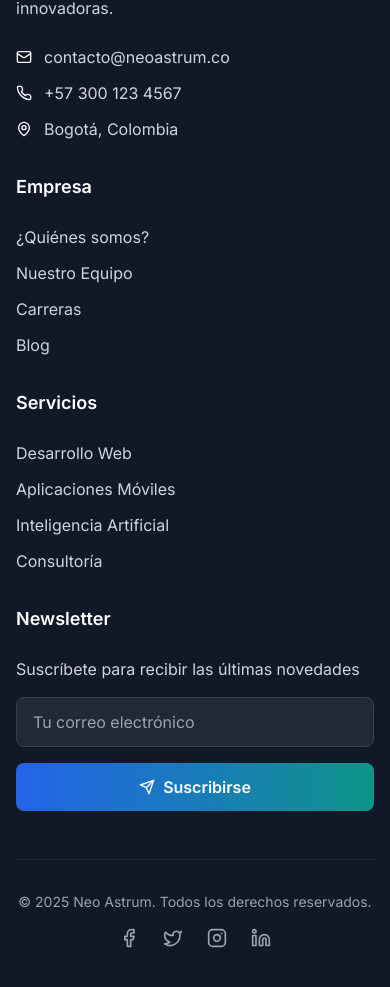
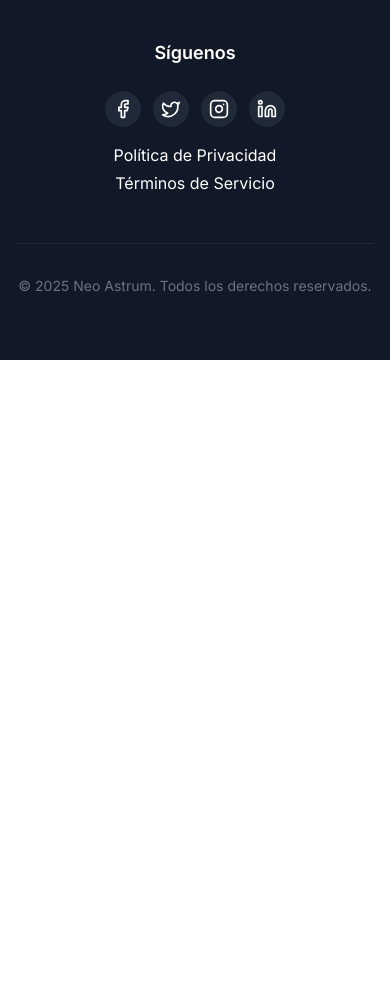
Before and after one commit to leon55490/NeoAstrum, a React (Vite) app: page / in a window 390 px wide. Shown: the part 7116-8103 px from the top of the page. After the commit the page ends 7476 px from the top, so only its background shows below. Built offline with nearby package versions, Linux system fonts and the light colour scheme.

Commit message:
ajustes footer

```diff
--- a/src/components/layout/Footer.tsx
+++ b/src/components/layout/Footer.tsx
@@ -1,151 +1,83 @@
-import React, { useState } from 'react';
+import React from 'react';
 import { useTranslation } from 'react-i18next';
-import { Mail, Phone, MapPin, Facebook, Twitter, Instagram, Linkedin, Send } from 'lucide-react';
+import { Facebook, Twitter, Instagram, Linkedin } from 'lucide-react';
 
 const Footer: React.FC = () => {
 	const { t } = useTranslation();
-  const [email, setEmail] = useState('');
-
-  const handleNewsletterSubmit = (e: React.FormEvent) => {
-    e.preventDefault();
-    // Handle newsletter subscription
-    console.log('Newsletter subscription:', email);
-    setEmail('');
-  };
-
-  const footerLinks = {
-    company: [
-      { name: t('nav.about'), href: '#about' },
-      { name: 'Nuestro Equipo', href: '#team' },
-      { name: 'Carreras', href: '#careers' },
-      { name: 'Blog', href: '#blog' }
-    ],
-    services: [
-      { name: 'Desarrollo Web', href: '#web' },
-      { name: 'Aplicaciones Móviles', href: '#mobile' },
-      { name: 'Inteligencia Artificial', href: '#ai' },
-      { name: 'Consultoría', href: '#consulting' }
-    ],
-    legal: [
-      { name: 'Política de Privacidad', href: '#privacy' },
-      { name: 'Términos de Servicio', href: '#terms' },
-      { name: 'Cookies', href: '#cookies' },
-      { name: 'GDPR', href: '#gdpr' }
-    ]
-  };
 
 	const socialLinks = [
-    { icon: <Facebook className="w-5 h-5" />, href: '#', color: 'hover:text-blue-500' },
-    { icon: <Twitter className="w-5 h-5" />, href: '#', color: 'hover:text-blue-400' },
-    { icon: <Instagram className="w-5 h-5" />, href: '#', color: 'hover:text-pink-500' },
-    { icon: <Linkedin className="w-5 h-5" />, href: '#', color: 'hover:text-blue-600' }
+		{ icon: <Facebook className="w-5 h-5" />, href: '#', label: 'Facebook' },
+		{ icon: <Twitter className="w-5 h-5" />, href: '#', label: 'Twitter' },
+		{ icon: <Instagram className="w-5 h-5" />, href: '#', label: 'Instagram' },
+		{ icon: <Linkedin className="w-5 h-5" />, href: '#', label: 'LinkedIn' },
 	];
 
 	return (
 		<footer className="bg-gray-900 text-white">
-      <div className="max-w-7xl mx-auto px-4 sm:px-6 lg:px-8 py-16">
-        <div className="grid grid-cols-1 md:grid-cols-2 lg:grid-cols-4 gap-8">
-          {/* Company Info */}
-          <div className="lg:col-span-1">
-            <div className="flex items-center mb-6">
-              <div className="w-8 h-8 bg-gradient-to-r from-primary-500 to-secondary-500 rounded-lg flex items-center justify-center">
-                <span className="text-white font-bold text-sm">NA</span>
+			<div className="max-w-6xl mx-auto px-4 sm:px-6 lg:px-8 py-16">
+				<div className="flex flex-col md:flex-row md:items-start md:justify-between gap-12 md:gap-0 relative">
+					{/* Brand & Slogan */}
+					<div className="flex-1 flex flex-col items-center md:items-start text-center md:text-left space-y-4">
+						<div className="flex items-center space-x-2 mb-2">
+							<img src="/logo.png" alt="Neo Astrum Logo" className="w-14 h-14" />
+							<span className="text-2xl font-bold tracking-tight">Neo Astrum</span>
 						</div>
-              <span className="ml-2 text-xl font-bold">Neo Astrum</span>
+						<p className="text-gray-400 text-base">Tu espacio digital, sin límites.</p>
 					</div>
-            <p className="text-gray-300 mb-6 leading-relaxed">
-              {t('footer.description')}
-            </p>
-            <div className="space-y-3">
-              <div className="flex items-center">
-                <Mail className="w-4 h-4 mr-3 text-primary-400" />
-                <span className="text-gray-300">{t('contact.info.email')}</span>
+
+					{/* Divisor vertical en desktop */}
+					<div className="hidden md:block w-px h-32 bg-gradient-to-b from-primary-500/30 via-gray-500/20 to-secondary-500/30 mx-12"></div>
+
+					{/* Social & Legal */}
+					<div className="flex-1 flex flex-col items-center md:items-end text-center md:text-right space-y-4">
+						<h3 className="text-lg font-semibold mb-2">Síguenos</h3>
+						<div className="flex space-x-3 mb-2">
+							<a
+								href="#"
+								aria-label="Facebook"
+								className="rounded-full bg-gray-800 p-2 hover:bg-primary-500 transition-colors"
+							>
+								<Facebook className="w-5 h-5" />
+							</a>
+							<a
+								href="#"
+								aria-label="Twitter"
+								className="rounded-full bg-gray-800 p-2 hover:bg-primary-500 transition-colors"
+							>
+								<Twitter className="w-5 h-5" />
+							</a>
+							<a
+								href="#"
+								aria-label="Instagram"
+								className="rounded-full bg-gray-800 p-2 hover:bg-primary-500 transition-colors"
+							>
+								<Instagram className="w-5 h-5" />
+							</a>
+							<a
+								href="#"
+								aria-label="LinkedIn"
+								className="rounded-full bg-gray-800 p-2 hover:bg-primary-500 transition-colors"
+							>
+								<Linkedin className="w-5 h-5" />
+							</a>
 						</div>
-              <div className="flex items-center">
-                <Phone className="w-4 h-4 mr-3 text-primary-400" />
-                <span className="text-gray-300">{t('contact.info.phone')}</span>
-              </div>
-              <div className="flex items-center">
-                <MapPin className="w-4 h-4 mr-3 text-primary-400" />
-                <span className="text-gray-300">{t('contact.info.address')}</span>
+						<div className="space-y-1">
+							<a
+								href="#privacy"
+								className="block hover:text-primary-400 transition-colors"
+							>
+								Política de Privacidad
+							</a>
+							<a href="#terms" className="block hover:text-primary-400 transition-colors">
+								Términos de Servicio
+							</a>
 						</div>
 					</div>
 				</div>
-
-          {/* Links */}
-          <div>
-            <h3 className="text-lg font-semibold mb-6">{t('footer.links.company')}</h3>
-            <ul className="space-y-3">
-              {footerLinks.company.map((link, index) => (
-                <li key={index}>
-                  <a
-                    href={link.href}
-                    className="text-gray-300 hover:text-primary-400 transition-colors duration-200"
-                  >
-                    {link.name}
-                  </a>
-                </li>
-              ))}
-            </ul>
-          </div>
-
-          <div>
-            <h3 className="text-lg font-semibold mb-6">{t('footer.links.services')}</h3>
-            <ul className="space-y-3">
-              {footerLinks.services.map((link, index) => (
-                <li key={index}>
-                  <a
-                    href={link.href}
-                    className="text-gray-300 hover:text-primary-400 transition-colors duration-200"
-                  >
-                    {link.name}
-                  </a>
-                </li>
-              ))}
-            </ul>
-          </div>
-
-          {/* Newsletter */}
-          <div>
-            <h3 className="text-lg font-semibold mb-6">{t('footer.newsletter.title')}</h3>
-            <p className="text-gray-300 mb-4">{t('footer.newsletter.description')}</p>
-            <form onSubmit={handleNewsletterSubmit} className="space-y-4">
-              <input
-                type="email"
-                value={email}
-                onChange={(e) => setEmail(e.target.value)}
-                placeholder={t('footer.newsletter.placeholder')}
-                required
-                className="w-full px-4 py-3 bg-gray-800 border border-gray-700 rounded-lg focus:ring-2 focus:ring-primary-500 focus:border-transparent text-white placeholder-gray-400"
-              />
-              <button
-                type="submit"
-                className="w-full bg-gradient-to-r from-primary-600 to-secondary-600 hover:from-primary-700 hover:to-secondary-700 text-white px-4 py-3 rounded-lg font-semibold transition-all duration-300 flex items-center justify-center"
-              >
-                <Send className="w-4 h-4 mr-2" />
-                {t('footer.newsletter.cta')}
-              </button>
-            </form>
-          </div>
-        </div>
-
-        <div className="border-t border-gray-800 mt-12 pt-8">
-          <div className="flex flex-col md:flex-row justify-between items-center">
-            <p className="text-gray-400 text-sm mb-4 md:mb-0">
-              {t('footer.rights')}
+				<div className="border-t border-gray-800 mt-12 pt-8 text-center">
+					<p className="text-gray-500 text-sm">
+						© 2025 Neo Astrum. Todos los derechos reservados.
 					</p>
-            <div className="flex space-x-6">
-              {socialLinks.map((social, index) => (
-                <a
-                  key={index}
-                  href={social.href}
-                  className={`text-gray-400 ${social.color} transition-colors duration-200`}
-                >
-                  {social.icon}
-                </a>
-              ))}
-            </div>
-          </div>
 				</div>
 			</div>
 		</footer>
```
Lines whose indentation alone changed are shown as unchanged.
